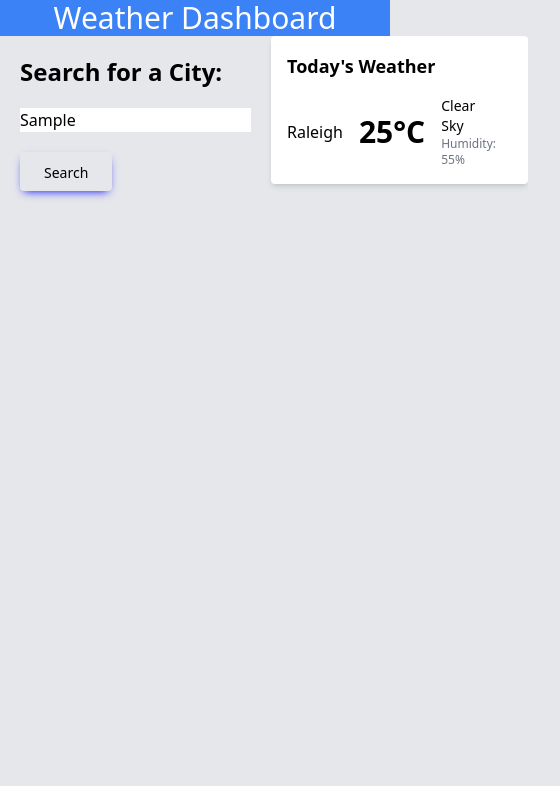
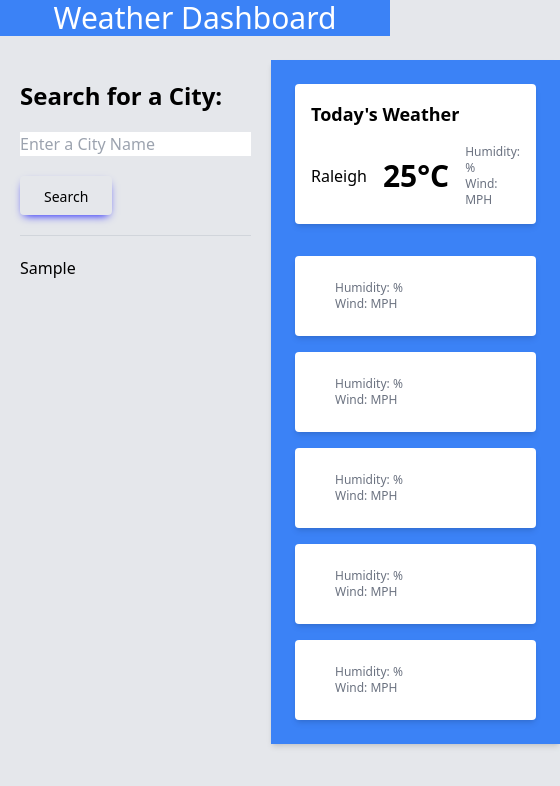
Before and after one commit to colcob98/weather-dashboard, a plain HTML site: page index.html in a window 390 px wide. Both pictures are taken after typing "Sample" into the empty fields and a click on the button "Search". Shown: the whole page, 560 px wide, since content can reach past the window. Drawn offline with nearby package versions, Linux system fonts and the light colour scheme; files that its build step writes are made by us from their sources.

Commit message:
added localStorage functionality and completed html frame with tablet responsiveness

```diff
--- a/assets/script.js
+++ b/assets/script.js
@@ -1,15 +1,23 @@
 var submitBtn = $('#search-submit');
 var searchHistory = JSON.parse(localStorage.getItem("history")) || [];
+var openWeatherAPI = `api.openweathermap.org/data/2.5/forecast?lat={lat}&lon={lon}&appid={apiKey}`;
+var apiKey = 'a2c9d397413a5b220a8838ae23f41b43';
+var lat;
+var lon;
+
 
 function renderHistory() {
     var searchHistoryList = $('#search-history');
-
+    $('.searched-item').remove();
     for (var i = searchHistory.length - 1; i >= 0; i--) {
         var searchedItem = $('<li>');
         searchedItem.addClass('searched-item');
         searchedItem.text(searchHistory[i]);
-
         searchHistoryList.append(searchedItem);
+        searchedItem.on('click', function(event) {
+            var clickedItem = $(this).text();
+            getCoordinatesApi(clickedItem);
+        });
     }
 }
 
@@ -17,12 +25,30 @@ function citySubmitHandler(event) {
     event.preventDefault();
     var userSearch = $('#city-search-field').val();
     if (userSearch !== "") {
-
         searchHistory.push(userSearch);
         localStorage.setItem("history", JSON.stringify(searchHistory));
+        renderHistory();
+        $('#city-search-field').val('');
+        getCoordinatesApi(userSearch);
     }
+}
 
-}
+/*getCoordinatesApi() {
+    var cityName;
+    var stateCode;
+    var countryCode;
+    var geocodingApiUrl = 'http://api.openweathermap.org/geo/1.0/direct?q=' + cityName + ',' + stateCode + ',' + countryCode + '&limit={limit}&appid=' + apiKey;
+
+    fetch(geocodingApiUrl)
+    .then(function (response) {
+        if (response.ok) {
+
+            response.json().then(function (data){
+                var
+            })
+        }
+    })
+}*/
 
 submitBtn.on('click', citySubmitHandler);
 renderHistory();
--- a/index.html
+++ b/index.html
@@ -14,7 +14,7 @@
         <h1 class="bg-blue-500 text-center text-3xl text-white">Weather Dashboard</h1>
     </header>
 
-    <section class="flex">
+    <section class="flex py-6">
     <aside class="m-5 space-y-5">
         <h2 class="font-bold text-2xl text-black">Search for a City:</h2>
         <form class="flex-col items-center space-y-5">
@@ -31,26 +31,76 @@
                 Search
             </button>
         </form>
-    <hr>
+        <div class="border-t border-gray-300 my-4"></div>
+
     <section>
         <ul id='search-history'></ul>
     </section>
 
     </aside>
-    <main class="flex-grow">
+    <main class="flex-grow bg-blue-500 p-6 shadow-md">
         <section class="bg-white p-4 shadow-md rounded">
             <h2 class="text-lg font-semibold mb-4">Today's Weather</h2>
             <section class="flex items-center space-x-4">
-                <h3>Raleigh</h3>
-            <section class="text-3xl font-semibold">25°C</section>
+                <h3 id="city-name">Raleigh</h3>
+            <p class="text-3xl font-semibold">25°C</p>
             <section class="flex-grow">
-                <section class="text-sm">Clear Sky</section>
-                <section class="text-xs text-gray-500">Humidity: 55%</section>
-            </section>
-            <section class="weather-icon"></section>
+                <p class="text-sm" id="sky-status"></p>
+                <p class="text-xs text-gray-500">Humidity: <span id="humidity">%</span></p>
+                <p class="text-xs text-gray-500">Wind: <span id="wind-speed"> MPH<span></span></p>
             </section>
         </section>
-        </main>
+        </section>
+
+        <section class="flex flex-col md:flex-row justify-center md:space-x-5 mt-4">
+        <section class="bg-white p-4 mt-4 shadow-md rounded md:w-1/5">
+            <section class="flex-col items-center space-x-4 p-2">
+                <h2 id="day-1"></h2>
+                <section class="text-sm" id="sky-status-day-1"></section>
+                <p class="text-xs text-gray-500">Humidity: <span id="humidity-day-1">%</span></p>
+                <p class="text-xs text-gray-500">Wind: <span id="wind-speed-day-1"> MPH<span></span></p>
+            </section>
+        </section>
+
+        <section class="bg-white p-4 mt-4 shadow-md rounded md:w-1/5">
+            <section class="flex-col items-center space-x-4 p-2">
+                <h2 id="day-2"></h2>
+                <section class="text-sm" id="sky-status-day-2"></section>
+                <p class="text-xs text-gray-500">Humidity: <span id="humidity-day-2">%</span></p>
+                <p class="text-xs text-gray-500">Wind: <span id="wind-speed-day-2"> MPH<span></span></p>
+            </section>
+        </section>
+
+        <section class="bg-white p-4 mt-4 shadow-md rounded md:w-1/5">
+            <section class="flex-col items-center space-x-4 p-2">
+                <h2 id="day-3"></h2>
+                <section class="text-sm" id="sky-status-day-3"></section>
+                <p class="text-xs text-gray-500">Humidity: <span id="humidity-day-3">%</span></p>
+                <p class="text-xs text-gray-500">Wind: <span id="wind-speed-day-3"> MPH<span></span></p>
+            </section>
+        </section>
+
+        <section class="bg-white p-4 mt-4 shadow-md rounded md:w-1/5">
+            <section class="flex-col items-center space-x-4 p-2">
+                <h2 id="day-4"></h2>
+                <section class="text-sm" id="sky-status-day-4"></section>
+                <p class="text-xs text-gray-500">Humidity: <span id="humidity-day-4">%</span></p>
+                <p class="text-xs text-gray-500">Wind: <span id="wind-speed-day-4"> MPH<span></span></p>
+            </section>
+        </section>
+
+        <section class="bg-white p-4 mt-4 shadow-md rounded md:w-1/5">
+            <section class="flex-col items-center space-x-4 p-2">
+                <h2 id="day-5"></h2>
+                <section class="text-sm" id="sky-status-day-5"></section>
+                <p class="text-xs text-gray-500">Humidity: <span id="humidity-day-5">%</span></p>
+                <p class="text-xs text-gray-500">Wind: <span id="wind-speed-day-5"> MPH<span></span></p>
+            </section>
+        </section>
+
+    </section>
+
+    </ main>
     </section>
     <script src="https://code.jquery.com/jquery-3.5.1.min.js"></script>
     <script src="./assets/script.js"></script>
--- a/src/styles.css
+++ /dev/null
@@ -1,3 +0,0 @@
-@tailwind base;
-@tailwind components;
-@tailwind utilities;
```
Also changed, not shown: assets/css/style.css (added).
